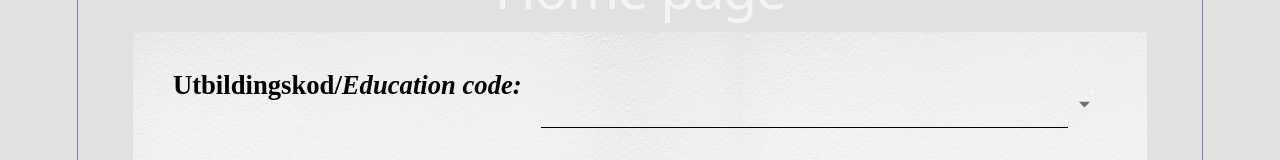
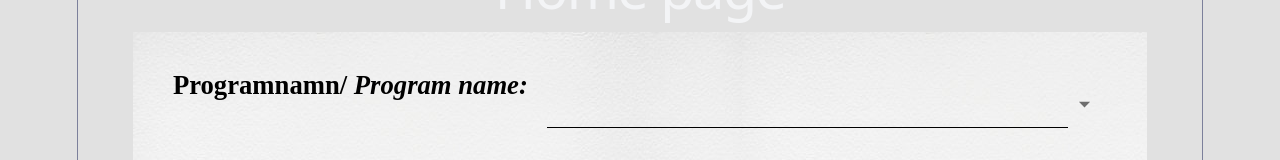
Before and after one commit to De99103/tddd27, a React (Vite) app in the folder tddd27-project/: page / in a window 1280 px wide. Shown: the part 218-378 px from the top of the page. Built offline with nearby package versions, Linux system fonts and the light colour scheme; no server answers.

Commit message:
Utbildingskod-> Programnamn

```diff
--- a/tddd27-project/src/components/common/course/Course.jsx
+++ b/tddd27-project/src/components/common/course/Course.jsx
@@ -14,8 +14,8 @@ function Course({
             <div className="course-container">
                 <div className="textAndInput">
                     <p>
-                        Utbildingskod/<i>Education code:</i>
-                    </p>
+                        Programnamn/ <i>Program name:</i>
+                        </p>
                     <Autocomplete
                         options={programOptions}
                         label=""
```
